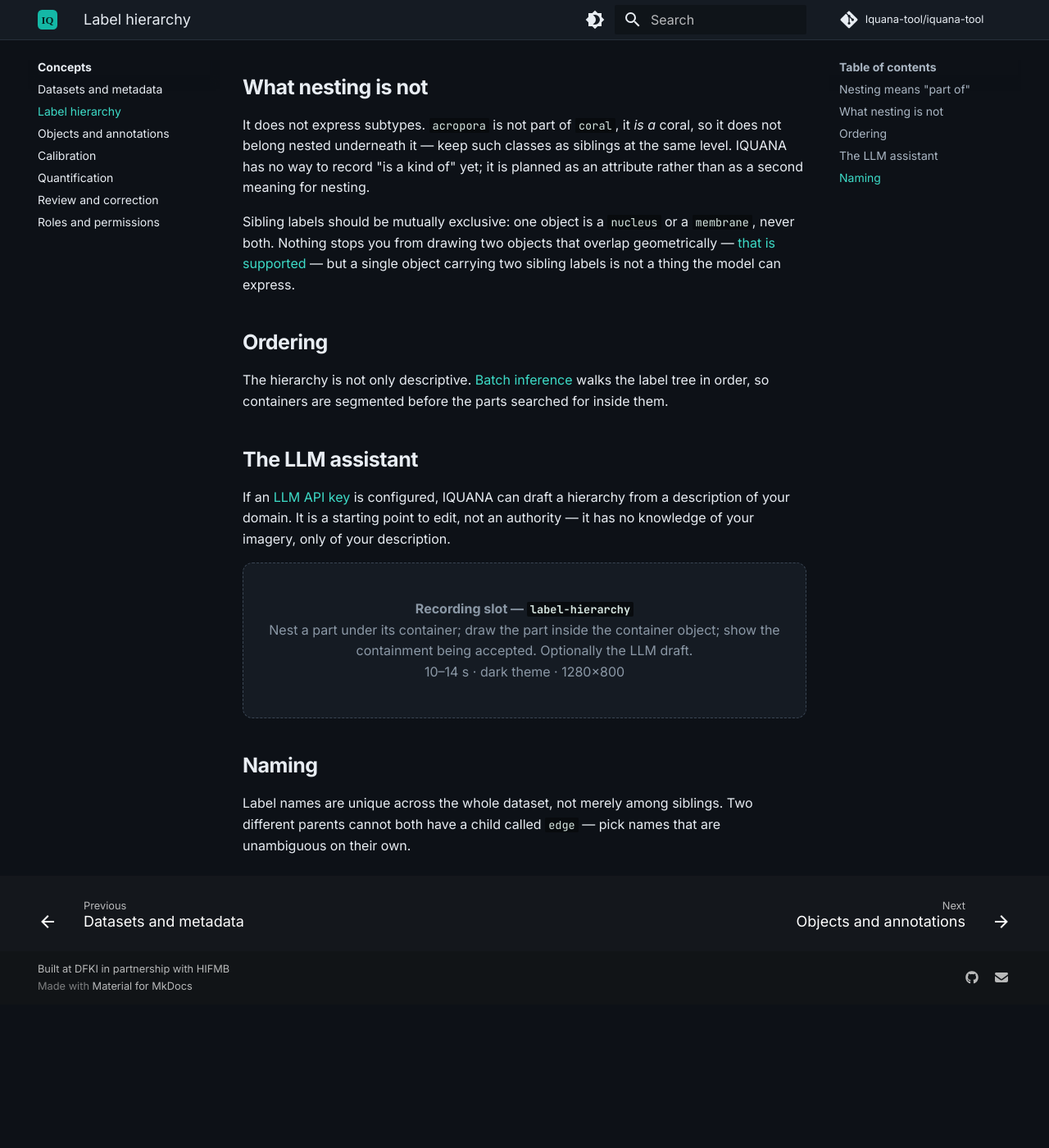
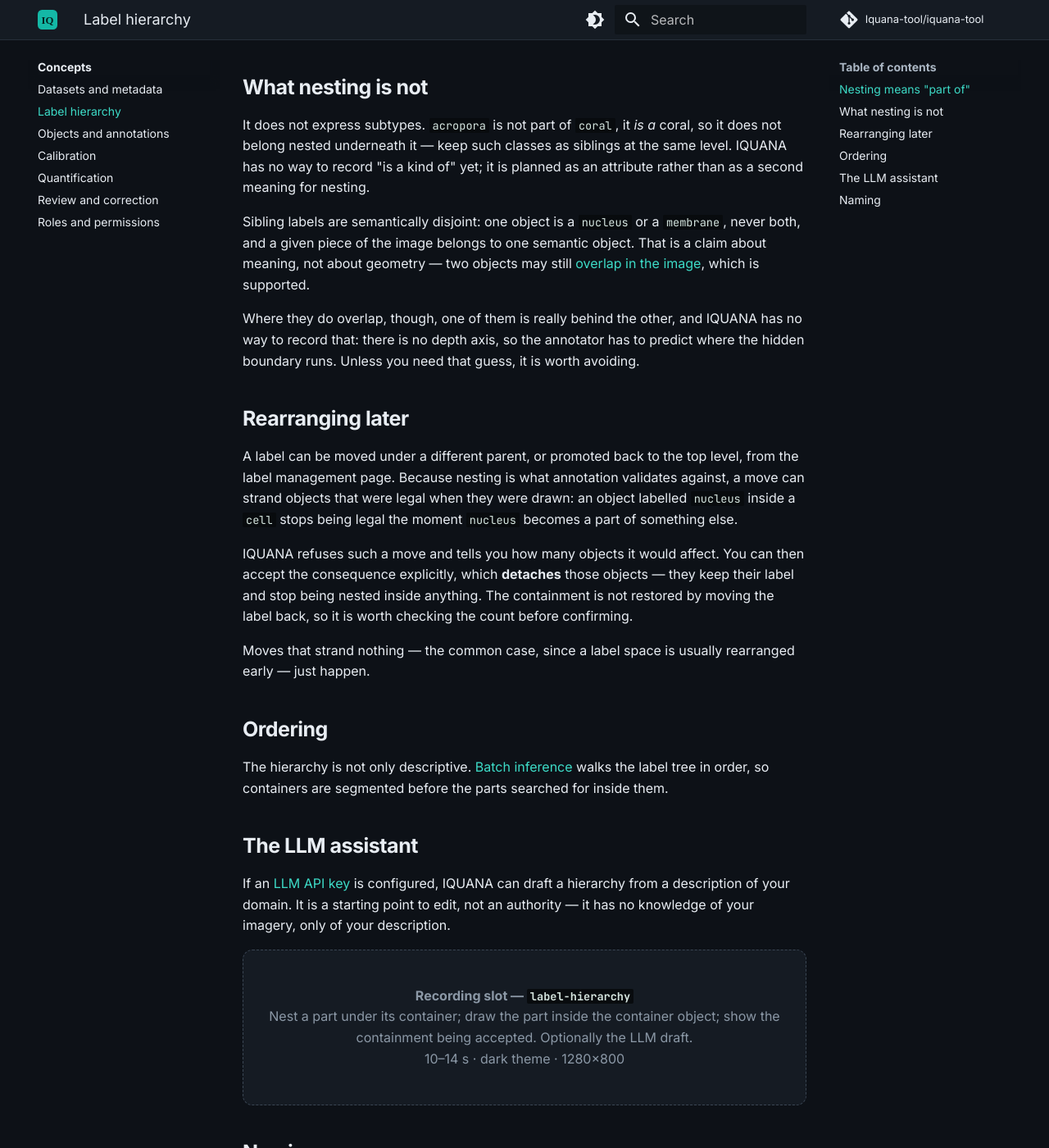
Before and after one commit to Iquana-tool/Iquana-tool.github.io, an MkDocs documentation site: the page built from docs/concepts/labels.md, in a window 1280 px wide and 1400 px high, scrolled down 906 px. Shown: the whole window at 82% size. Built offline with MkDocs 1.6.1 and Material for MkDocs 9.7.7, drawn with Linux system fonts in a browser that asks for light colours; nearby versions of some CDN libraries; library files that are not in the unit come from our copies; comment, search, counter and statistics services are not loaded; before the commit the page ends 2131 px from its top, so only the background shows below that.

Commit message:
refactor: added better documentation

```diff
--- a/docs/concepts/labels.md
+++ b/docs/concepts/labels.md
@@ -33,10 +33,32 @@ so it does not belong nested underneath it — keep such classes as siblings at
 same level. IQUANA has no way to record "is a kind of" yet; it is planned as an
 attribute rather than as a second meaning for nesting.
 
-Sibling labels should be mutually exclusive: one object is a `nucleus` or a
-`membrane`, never both. Nothing stops you from drawing two objects that overlap
-geometrically — [that is supported](objects.md#overlapping-objects) — but a
-single object carrying two sibling labels is not a thing the model can express.
+Sibling labels are semantically disjoint: one object is a `nucleus` or a
+`membrane`, never both, and a given piece of the image belongs to one semantic
+object. That is a claim about meaning, not about geometry — two objects may still
+[overlap in the image](objects.md#overlapping-objects), which is supported.
+
+Where they do overlap, though, one of them is really behind the other, and
+IQUANA has no way to record that: there is no depth axis, so the annotator has to
+predict where the hidden boundary runs. Unless you need that guess, it is worth
+avoiding.
+
+## Rearranging later
+
+A label can be moved under a different parent, or promoted back to the top level,
+from the label management page. Because nesting is what annotation validates
+against, a move can strand objects that were legal when they were drawn: an
+object labelled `nucleus` inside a `cell` stops being legal the moment `nucleus`
+becomes a part of something else.
+
+IQUANA refuses such a move and tells you how many objects it would affect. You
+can then accept the consequence explicitly, which **detaches** those objects —
+they keep their label and stop being nested inside anything. The containment is
+not restored by moving the label back, so it is worth checking the count before
+confirming.
+
+Moves that strand nothing — the common case, since a label space is usually
+rearranged early — just happen.
 
 ## Ordering
 
```
Also changed, not shown: docs/guides/build-a-label-hierarchy.md (+6 -1 lines).
